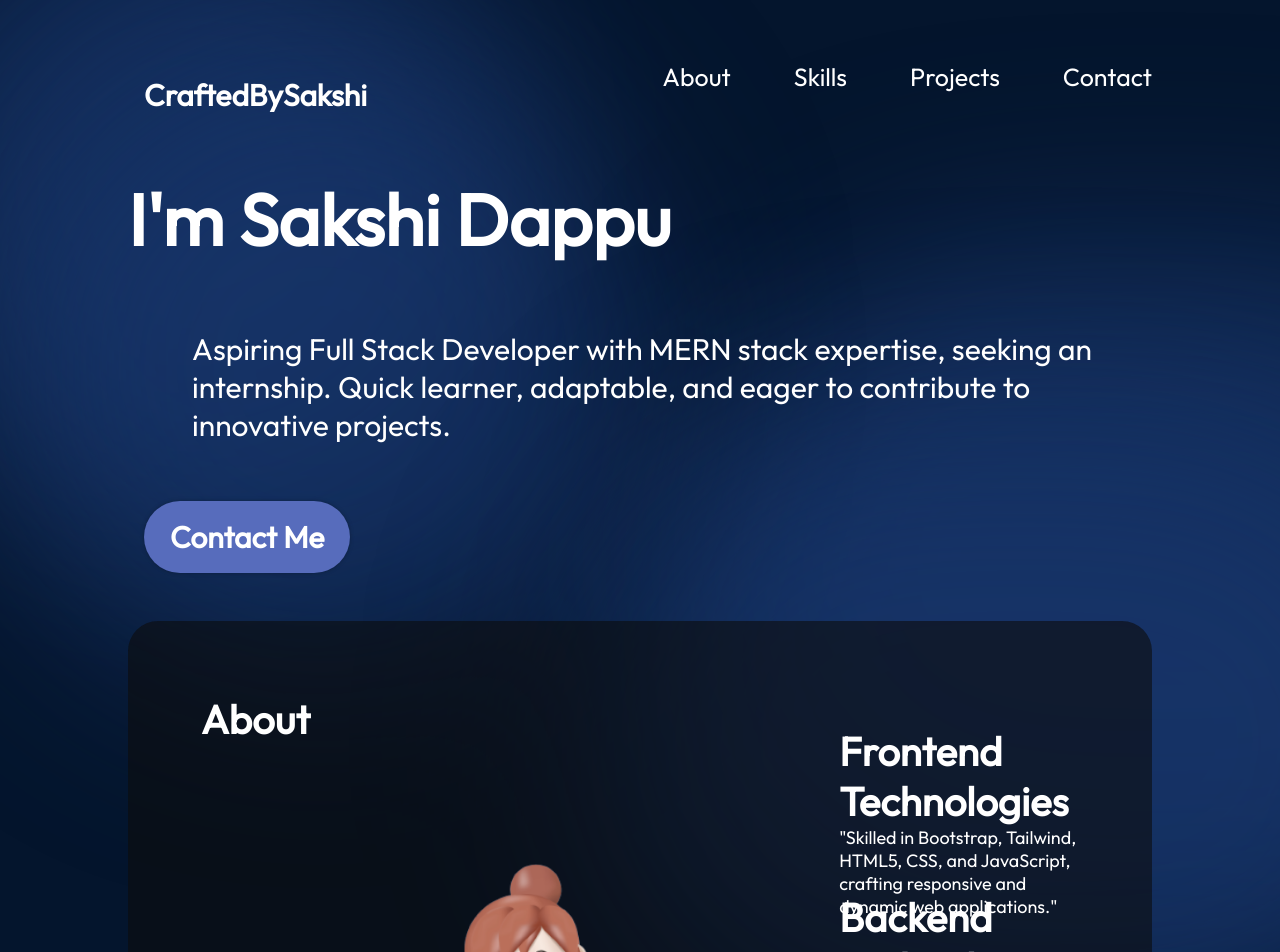
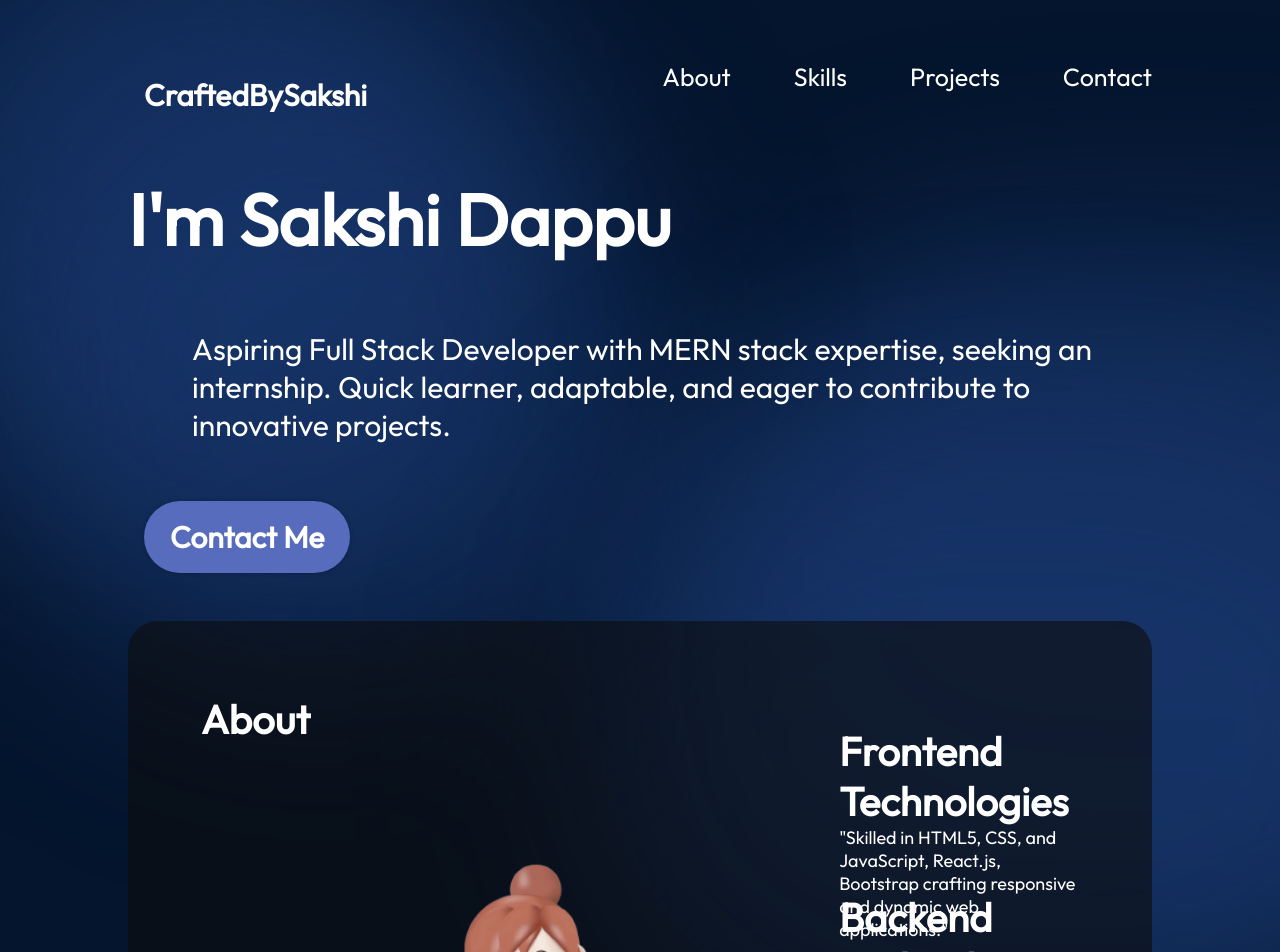
Before and after one commit to Sakshi-Dappu/Portfolio, a React (Vite) app: page / in a window 1280 px wide. Shown: the top 952 px of the page. Built offline with nearby package versions, Linux system fonts and the light colour scheme.

Commit message:
Bug Fixed

```diff
--- a/src/components/About/About.jsx
+++ b/src/components/About/About.jsx
@@ -17,7 +17,7 @@ export const About = () => {
             <div>
               <p>
                 <h1 className={styles.title}> Frontend Technologies</h1>
-                "Skilled in Bootstrap, Tailwind, HTML5, CSS, and JavaScript,
+                "Skilled in HTML5, CSS, and JavaScript, React.js, Bootstrap
                 crafting responsive and dynamic web applications."
               </p>
             </div>
```
